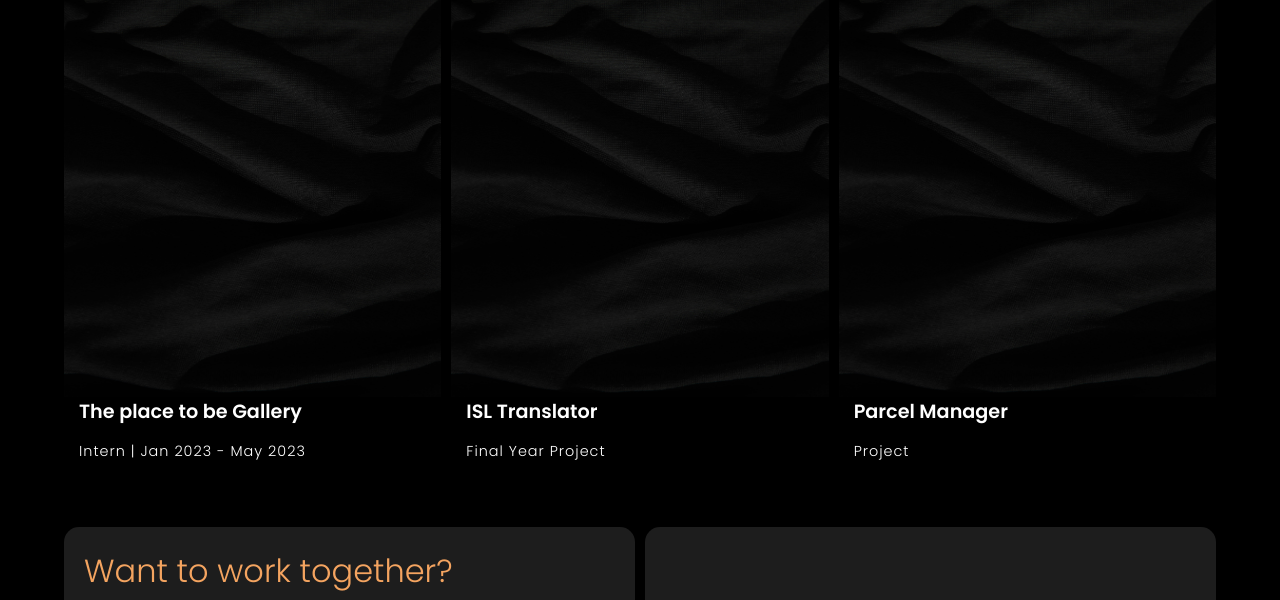
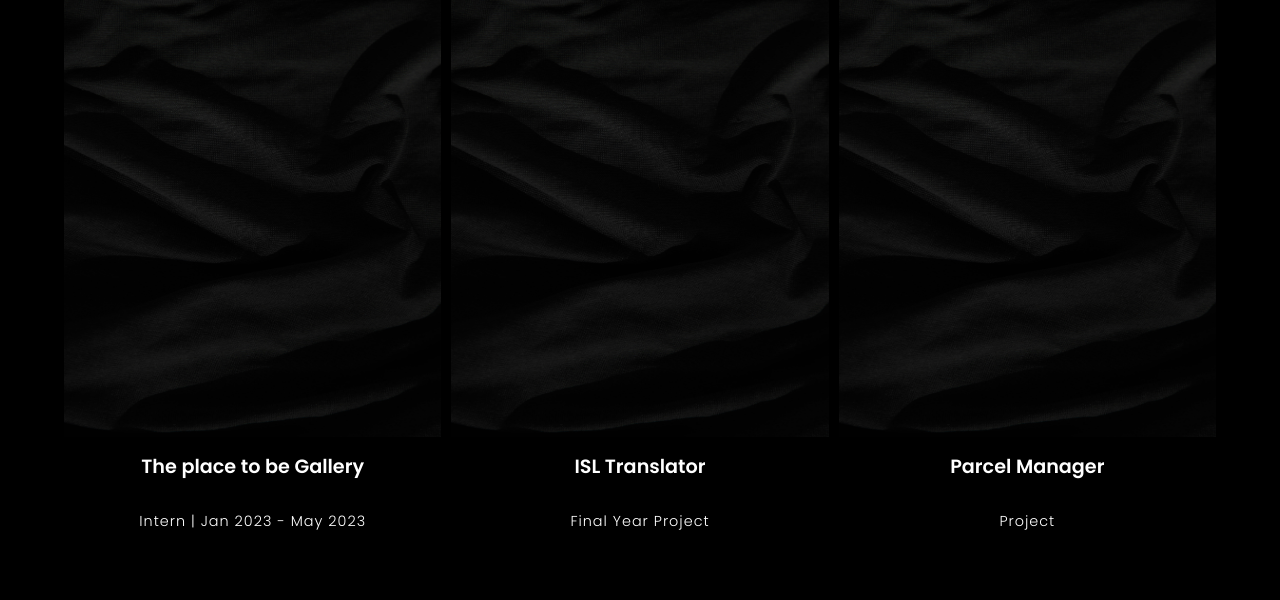
Before and after one commit to notnikunj/portfolio, a plain HTML site: page index.html in a window 1280 px wide. Shown: the part 759-1359 px from the top of the page. Drawn offline with Linux system fonts and the light colour scheme; grey boxes are pictures that could not be loaded.

Commit message:
Update style.css

```diff
--- a/style.css
+++ b/style.css
@@ -25,8 +25,11 @@ html {
 
 .main-container{
     max-width: 90%;
-    justify-self: center;
+    margin: 0 auto;
     justify-content: center;
+    display: flex;
+    flex-direction: column;
+    align-items: center;
 }
 
 nav{
@@ -53,6 +56,7 @@ nav h1 {
     display: grid;
     grid-template-columns: 1fr 1fr;
     grid-template-rows: 1fr;
+    margin: 0 auto;
     max-width: 100%;
     gap: 10px;
     grid-template-areas:
@@ -126,6 +130,7 @@ a{
 .cards{
     margin-top: 10px;
     display: grid;
+    margin: 0 auto;
     grid-template-columns: 1fr 1fr 1fr;
     grid-template-rows: auto;
     max-width: 100%;
@@ -139,6 +144,10 @@ a{
     background-color: black(29, 29, 29);
     border-radius: 15px;
     overflow: hidden;
+    text-align: center;
+    display: flex;
+    flex-direction: column;
+    align-items: center;
 }
 
 .workcard img{
@@ -210,6 +219,7 @@ a{
 
 @media screen and (max-width : 650px) {
     .bento-grid-container{
+        margin: 0 auto;
         grid-template-columns: 1fr;
         grid-template-rows: auto;
         grid-template-areas:
```
